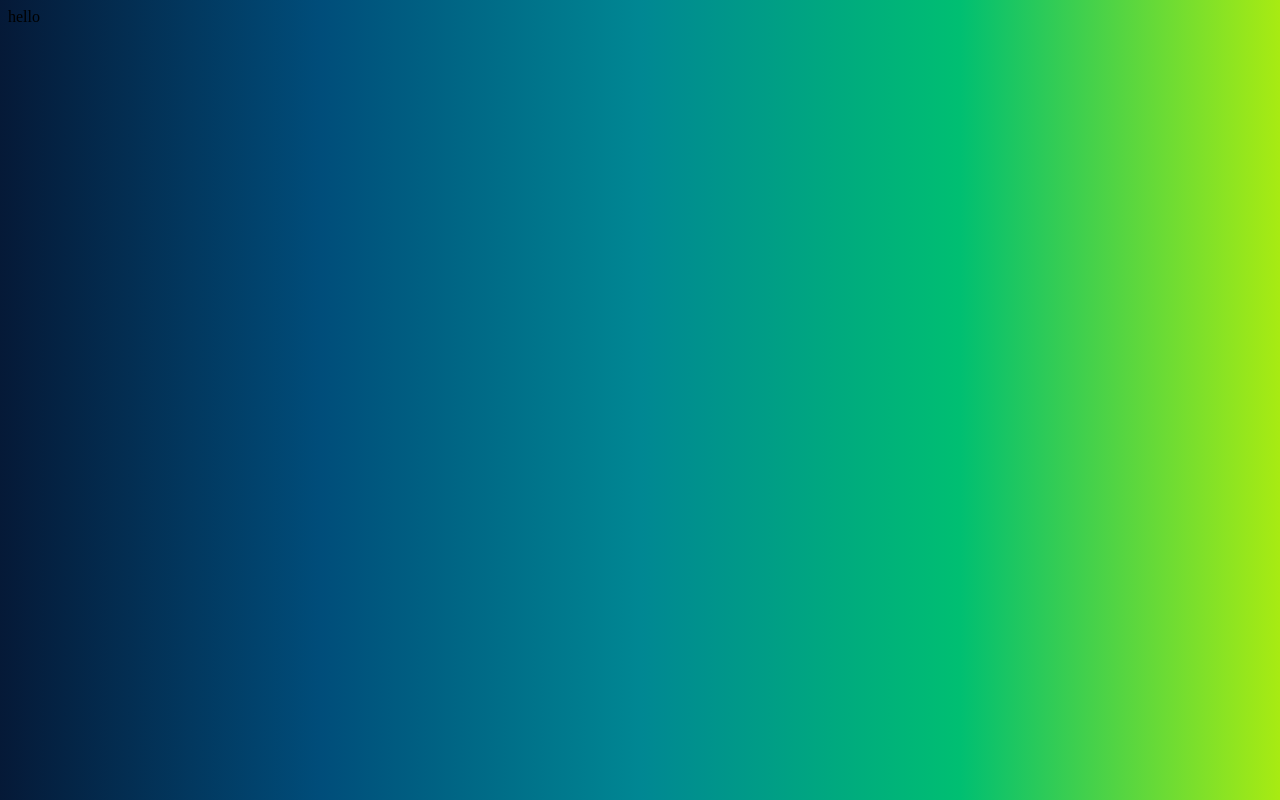
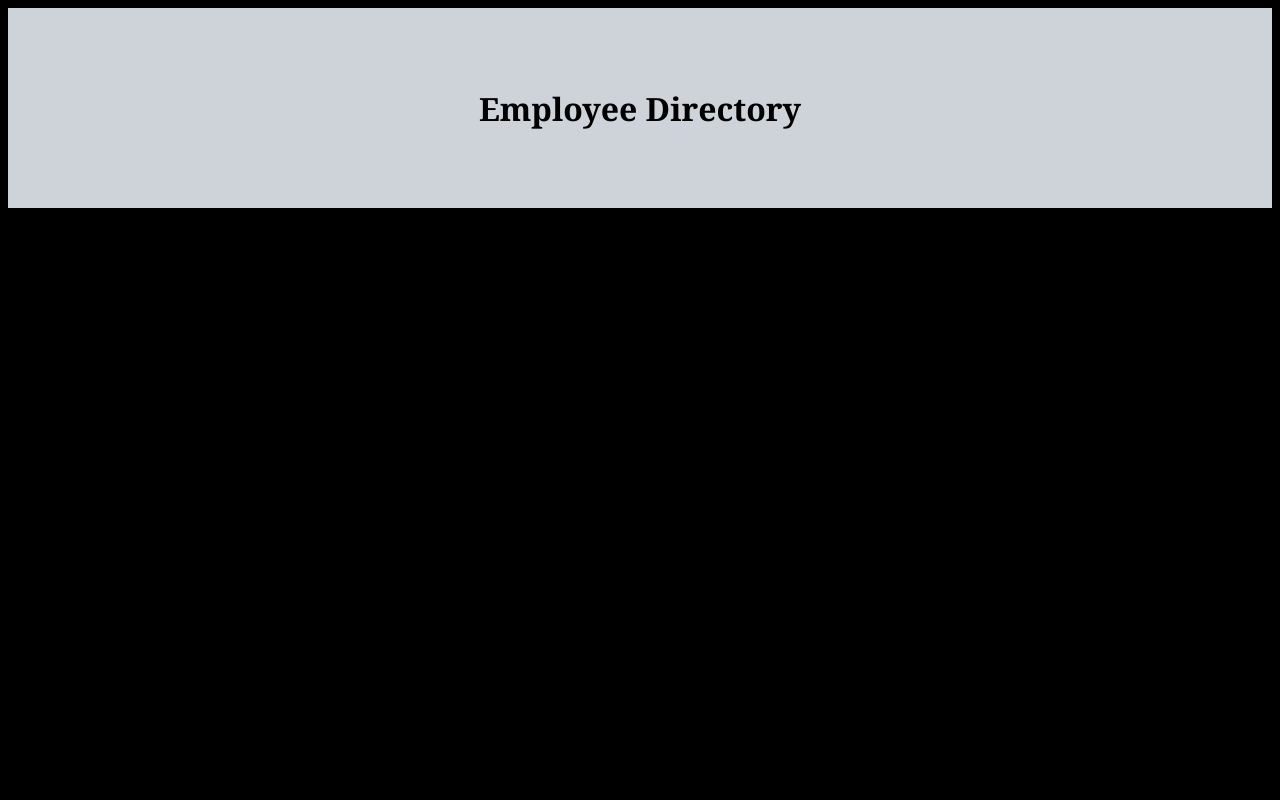
Before and after one commit to fidel-bello/employee-directory, a React (Create React App) app: page / in a window 1280 px wide. Built offline with nearby package versions, Linux system fonts and the light colour scheme.

Commit message:
added header as employee directory

```diff
--- a/package.json
+++ b/package.json
@@ -7,6 +7,7 @@
     "@testing-library/react": "^11.2.6",
     "@testing-library/user-event": "^12.8.3",
     "axios": "^0.21.1",
+    "bootstrap": "^4.6.0",
     "react": "^17.0.2",
     "react-dom": "^17.0.2",
     "react-scripts": "4.0.3",
--- a/src/App.js
+++ b/src/App.js
@@ -1,11 +1,10 @@
 import React from 'react';
+import Header from './components/Header'
 
 
 function App () {
   return (
-    <div>
-      hello
-    </div>
+    <Header />
   )
 }
 
--- /dev/null
+++ b/src/components/Header/index.css
@@ -0,0 +1,17 @@
+.wrapper {
+    height: 200px;
+    background-color: rgb(206, 211, 218);
+    display: flex;
+    align-items: center;
+    align-content: center;
+    text-align: center;
+    vertical-align: middle;
+    flex-direction: column;
+    justify-content: center;
+}
+.header {
+    font-family: Georgia, 'Times New Roman', Times, serif;
+    font-size: xx-large;
+    font-weight: bolder;
+
+}
--- /dev/null
+++ b/src/components/Header/index.js
@@ -0,0 +1,13 @@
+import React from "react";
+import './index.css'
+
+function Header() {
+    return (
+        <div className="wrapper">
+            <div className="header">
+        Employee Directory
+            </div>
+        </div>
+    )
+}
+export default Header;
--- a/src/styles.css
+++ b/src/styles.css
@@ -1,3 +1,3 @@
 body {
-    background-image: linear-gradient(to right, #051937, #004d7a, #008793, #00bf72, #a8eb12);
+    background-color: black;
 }
```
Also changed, not shown: 1 other file (tests, documents, lock files or other folders).
